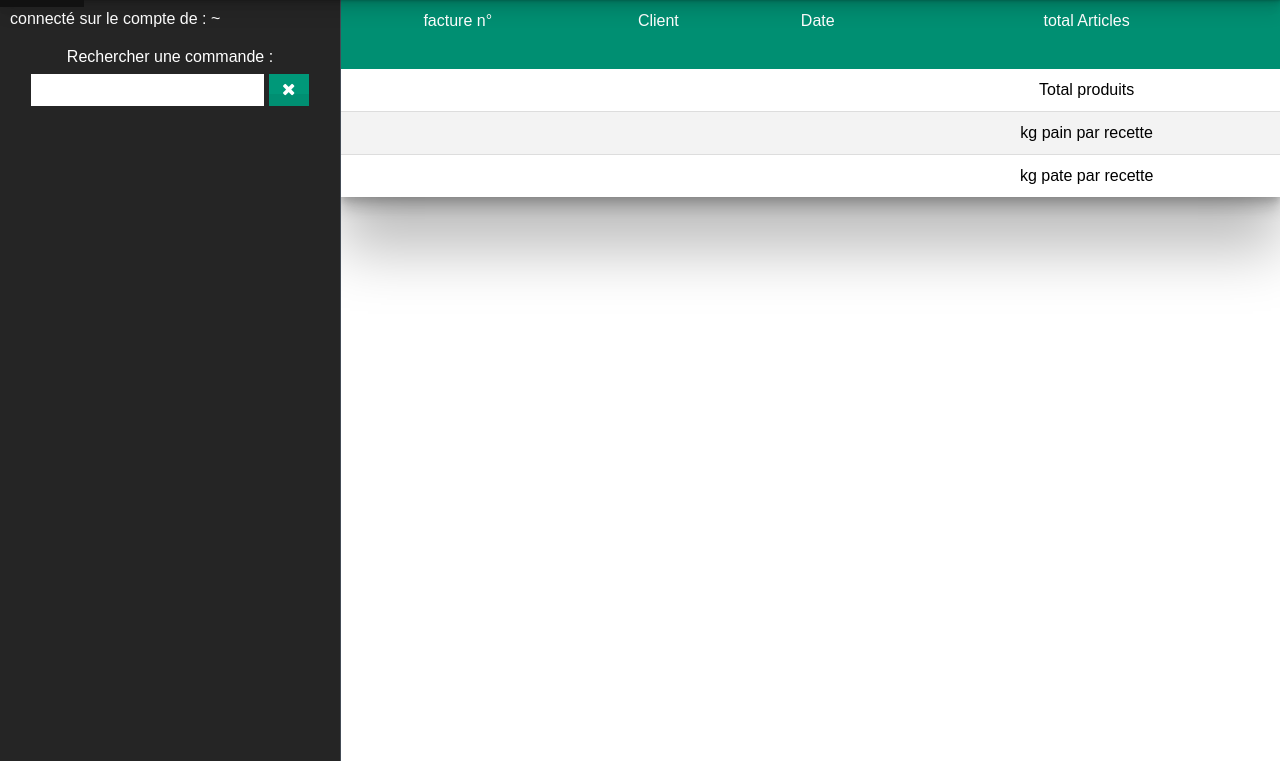
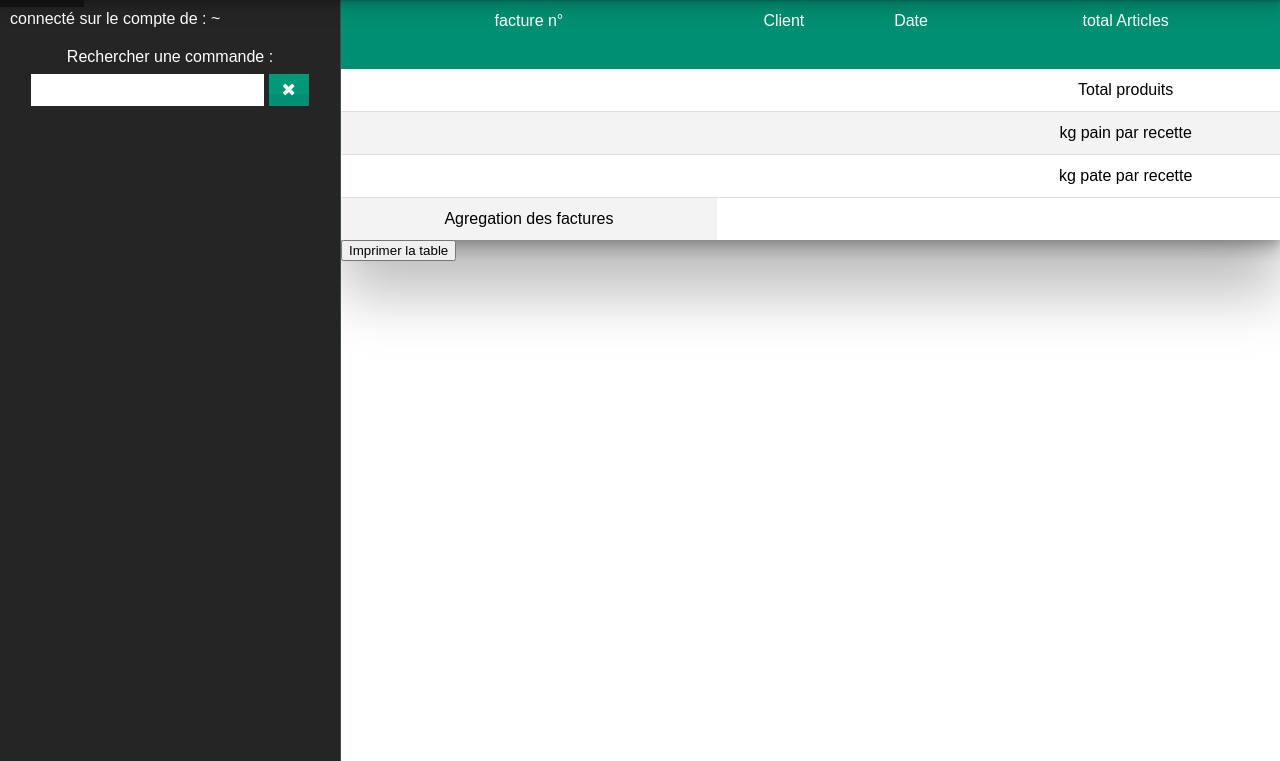
Before and after one commit to MhdSdk33250/PTUTBoulanger, a Symfony app: template templates/Pages/CommandesAgregation.html.twig in a window 1280 px wide. Shown: the part 39-800 px from the top of the page. Run offline with Twig, Linux system fonts and the light colour scheme; the template is opened without the code that fills it, so the values that code supplies are empty; some libraries are stand-ins or nearby versions.

Commit message:
impression du tableau d'agrégation

```diff
--- a/templates/Pages/CommandesAgregation.html.twig
+++ b/templates/Pages/CommandesAgregation.html.twig
@@ -11,7 +11,43 @@
 {% block body %}
 <div id="flex">
 
+<script>
 
+function myFunction(){
+  html2canvas(document.getElementById('styled-table')).then(function(canvas) {
+    var dataUrl = canvas.toDataURL(); //attempt to save base64 string to server using this var
+    var windowContent = '<!DOCTYPE html>';
+    windowContent += '<html>'
+    windowContent += '<head><title>Print canvas</title></head>';
+    windowContent += '<body>'
+    windowContent += '<img src="' + dataUrl + '">';
+    windowContent += '</body>';
+    windowContent += '</html>';
+    var printWin = window.open("","","width=900","height=700");
+    printWin.document.open();
+    printWin.document.write(windowContent);
+    printWin.document.close();
+    printWin.focus();
+    printWin.print();
+
+});
+}
+//function myFunction(){
+
+  //var printme = document.getElementById('styled-table');
+  //var wme = window.open("","","width=900","height=700");
+  //wme.document.write(printme.outerHTML);
+  //wme.document.close();
+  //wme.focus();
+  //wme.print();
+
+
+//}
+
+</script>
+
+<script src="https://html2canvas.hertzen.com/dist/html2canvas.min.js"></script>
+<script src="//ajax.googleapis.com/ajax/libs/jquery/3.2.1/jquery.min.js"></script>
 <div class="containermenu" id="flexcontainermenu">
     <span style="color:white; margin-top:10px; margin-left:10px;">
     connecté sur le compte de : ~    </span>
@@ -28,7 +64,7 @@
     </div>
 <div id="DivAgregation">
 
-<table class="styled-table">
+<table id="styled-table" class="styled-table">
 
                 <tr id="Sticky">
                     <td>facture n°</td>
@@ -216,8 +252,9 @@
 
 
               </tr>
-
+  <tr><td>Agregation des factures</td></tr>
             </table>
+            <button id='Imprimer' onclick="myFunction()" >Imprimer la table</button>
 </div>
 
 {% endblock body %}
--- a/templates/Pages/Produits.html.twig
+++ b/templates/Pages/Produits.html.twig
@@ -22,6 +22,7 @@
         <input type="text" id="myInput" onkeyup="myFunction()">
         <button type="submit"><i class="fa fa-times"></i></button>
         </form>
+        <center><a href='PasserCommande'  class='buttonClassVote'>Nouveau produit</a></center>
 
 
     </div>
```
